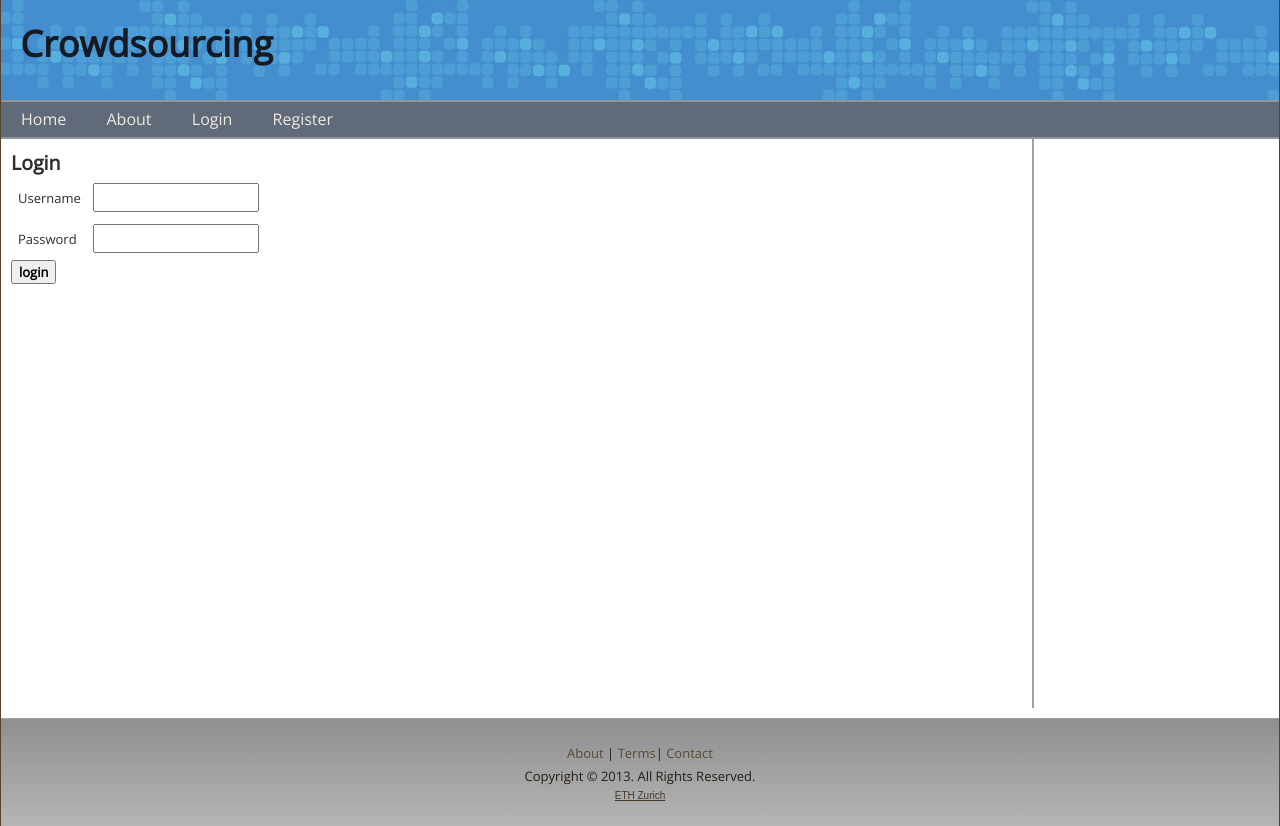
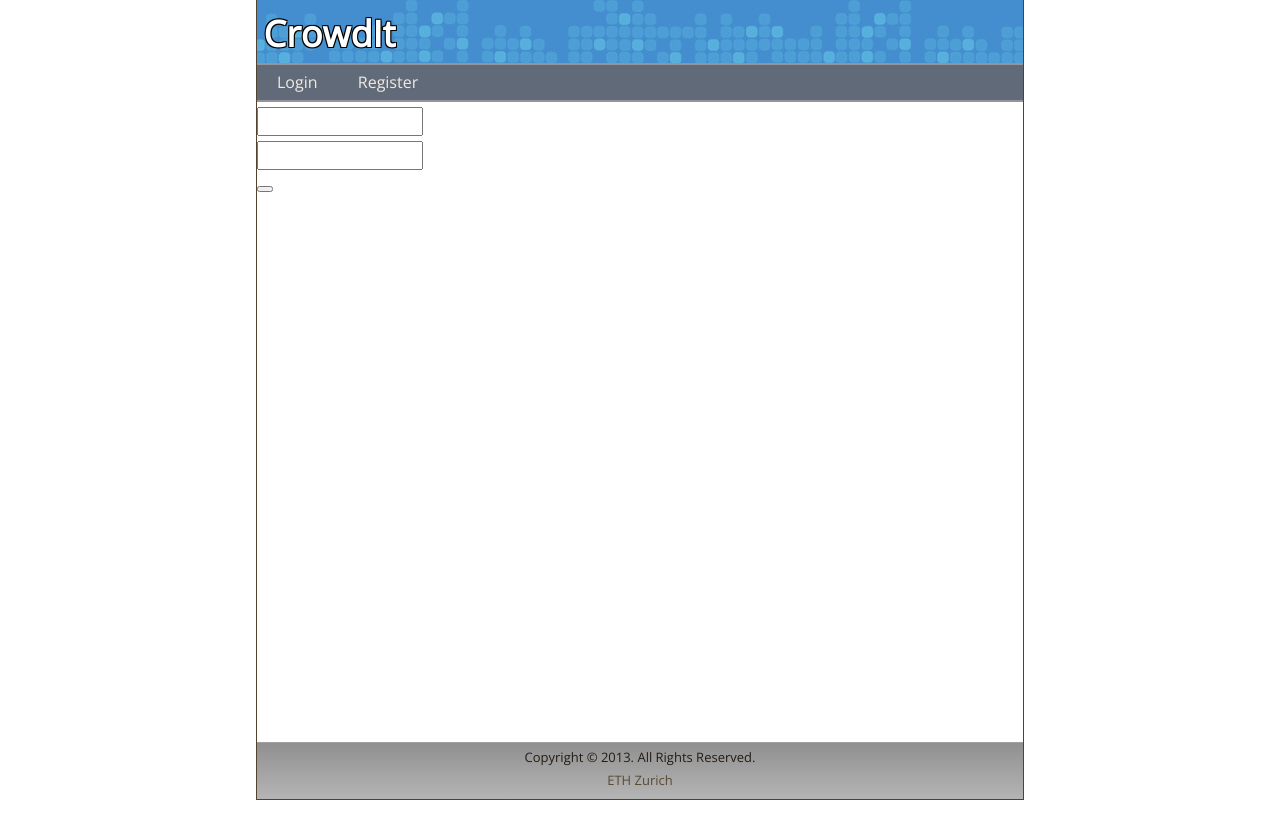
Before and after one commit to vcarbune/crowdsrc, a Django app: template crowdsrc/crowdsrc/templates/auth/login.html in a window 1280 px wide. After the commit the page ends 800 px from the top, so only its background shows below. Run offline with Django 3.2, Linux system fonts and the light colour scheme; the template is opened without the code that fills it, so the values that code supplies are empty, except form fields; tables that the repository leaves empty hold one stand-in row (values such as "Sample post"); form fields are guessed from the names that the template uses; some libraries are stand-ins or nearby versions.

Commit message:
first round of restyling

```diff
--- a/crowdsrc/crowdsrc/templates/auth/login.html
+++ b/crowdsrc/crowdsrc/templates/auth/login.html
@@ -3,30 +3,33 @@
 {% block title %}
   Login
 {% endblock %}
+
 {% block content %}
-
-<h2>Login</h2>
 
 {% if form.errors %}
 <p>Your username and password didn't match. Please try again.</p>
 {% endif %}
 
-<form method="post" action="/login/">
+<form method="post" action="/login/" class="form-1">
 	{% csrf_token %}
+
 	<input type="hidden" name="next" value="/" />
-	<table>
-		<tr>
-			<td>{{ form.username.label_tag }}</td>
-			<td>{{ form.username }}</td>
-		</tr>
-		<tr>
-			<td>{{ form.password.label_tag }}</td>
-			<td>{{ form.password }}</td>
-		</tr>
-	</table>
 
-	<input type="submit" value="login" /> <input type="hidden" name="next"
-		value="{{ next }}" />
+  <p class="field">
+    {{ form.username }}
+		<i class="icon-user icon-large"></i>
+	</p>
+
+  <p class="field">
+    {{ form.password }}
+		<i class="icon-lock icon-large"></i>
+	</p>
+
+  <p class="submit">
+    <button type="submit" value="login"><i class="icon-arrow-right icon-large"></i></button>
+	</p>
+
+	<input type="hidden" name="next" value="{{ next }}" />
 </form>
 
 {% endblock %}
--- a/crowdsrc/crowdsrc/templates/base.html
+++ b/crowdsrc/crowdsrc/templates/base.html
@@ -10,6 +10,8 @@
       <script src="https://html5shiv.googlecode.com/svn/trunk/html5.js"></script>
     <![endif]-->
 
+<link rel="stylesheet" href="{{ STATIC_URL }}css/login.css">
+<link rel="stylesheet" href="{{ STATIC_URL }}css/font-awesome.css">
 <link rel="stylesheet" href="{{ STATIC_URL }}css/own.css">
 <link rel="stylesheet" href="{{ STATIC_URL }}css/style.css"
 	media="screen">
@@ -54,6 +56,7 @@
 	padding-right: 15px;
 	padding-left: 15px;
 }
+
 </style>
 </head>
 
@@ -61,15 +64,12 @@
 	<div id="art-main">
 		<div class="art-sheet clearfix">
 			<header class="art-header">
-				<div class="art-shapes"></div>
 				<h1 class="art-headline" data-left="1.9%">
-					<a href="#">Crowdsourcing</a>
+					<a href="/">CrowdIt</a>
 				</h1>
 			</header>
 			<nav class="art-nav">
 				<ul class="art-hmenu">
-					<li><a href="/">Home</a></li>
-
 					{% block menu %}{% endblock %}
 				</ul>
 				<div id="welcome_message" class="art-hmenu">
@@ -81,25 +81,22 @@
 					<div class="art-content-layout-row">
 						<div class="art-layout-cell art-content">
 							<div class="flash-message">{{ message }}</div>
+
 							{% block content %}{% endblock %}
 						</div>
+
+            <!-- Ignoring this for now. Maybe re-use later.
 						<div class="art-layout-cell art-sidebar1">
 							{% block sidebar%}
-
 							{% endblock %}
 						</div>
+            -->
 					</div>
 				</div>
 			</div>
 			<footer class="art-footer">
-				<p>
-					<a href="#">About</a>&nbsp;| <a href="#">Terms</a>| <a href="#">Contact</a>
-				</p>
 				<p>Copyright © 2013. All Rights Reserved.</p>
-				<p class="art-page-footer">
-					<span id="art-footnote-links"><a href="http://www.ethz.ch/"
-						target="_blank">ETH Zurich</a></span>
-				</p>
+				<a href="http://www.ethz.ch/" target="_blank">ETH Zurich</a>
 			</footer>
 		</div>
 	</div>
--- a/crowdsrc/crowdsrc/templates/base_visitor.html
+++ b/crowdsrc/crowdsrc/templates/base_visitor.html
@@ -1,7 +1,6 @@
 {% extends "base.html" %}
 
 {% block menu %}
-	<li><a href="#">About</a>
 	<li><a href="/login/">Login</a></li>
 	<li><a href="/register/">Register</a>
 
--- a/crowdsrc/static/css/style.css
+++ b/crowdsrc/static/css/style.css
@@ -16,7 +16,7 @@
    font-weight: normal;
    font-style: normal;
    position: relative;
-   width: 100%;
+   width: 60%;
    min-height: 100%;
    left: 0;
    top: 0;
@@ -281,9 +281,8 @@ ol
    list-style-position: inside;
 }
 
-html, body
-{
-   height: 100%;
+html, body{
+  height: 99.6%;
 }
 
 body
@@ -307,13 +306,6 @@ body
    display: block;
    content: " ";
 }
-
-form
-{
-   padding: 0 !important;
-   margin: 0 !important;
-}
-
 table.position
 {
    position: relative;
@@ -385,8 +377,8 @@ li p, .art-postcontent li p, .art-blockcontent li p
   display: inline-block;
   position: absolute;
   min-width: 50px;
-  top: 22px;
-  left: 1.9%;
+  top: 12px;
+  left: 1.5%;
   line-height: 100%;
   margin-left: -5px !important;
   -webkit-transform: rotate(0deg);
@@ -409,10 +401,17 @@ font-weight: bold;
 font-style: normal;
 text-decoration: none;
 text-align: left;
-  padding: 0;
-  margin: 0;
-  color: #161A22 !important;
-  white-space: nowrap;
+padding: 0;
+margin: 0;
+
+color: white;
+text-shadow:
+  -1px -1px 0 #000,
+   1px -1px 0 #000,
+  -1px 1px 0 #000,
+   1px 1px 0 #000;
+
+white-space: nowrap;
 }
 
 
@@ -428,7 +427,6 @@ text-align: left;
    box-shadow:0 0 5px 3px rgba(0, 0, 0, 0.3);
    border:1px solid #53432E;
    border-top:none;
-   border-bottom:none;
    margin:0 auto;
    position:relative;
    cursor:auto;
@@ -441,7 +439,7 @@ text-align: left;
 .art-header
 {
    margin:0 auto;
-   height: 100px;
+   height: 63px;
    background-image: url("../img/header.jpg");
    background-position: center top;
    background-repeat: no-repeat;
@@ -858,7 +856,6 @@ ul.art-hmenu ul
 {
    display: table-cell;
    vertical-align: top;
-   padding: 10px;
 }
 
 /* need only for content layout in post content */
@@ -914,6 +911,7 @@ button.art-button
    float: left;
 }
 
+/*
 input, select, textarea, a.art-search-button span
 {
    vertical-align: middle;
@@ -922,7 +920,7 @@ input, select, textarea, a.art-search-button span
    font-weight: bold;
    font-style: normal;
 }
-
+*/
 .art-block select
 {
    width:96%;
@@ -977,13 +975,11 @@ input.art-button
 
 input[type="text"], input[type="password"], input[type="email"], input[type="url"], textarea
 {
-   /*background: #E0E0E0;
-   border-width: 0; */
-   margin:0 auto;
-}
+   margin:0 auto;
+}
+
 input[type="text"], input[type="password"], input[type="email"], input[type="url"], textarea
 {
-   /*width: 100%; */
    padding: 4px 4px;
    color: #383838 !important;
    font-size: 12px;
@@ -992,6 +988,7 @@ input[type="text"], input[type="password"], input[type="email"], input[type="url
    font-style: normal;
    text-shadow: none;
 }
+
 input.art-error, textarea.art-error
 {
    background: #E0E0E0;
@@ -2054,7 +2051,7 @@ blockquote p,
    background: linear-gradient(top, #8F8F8F 0, #B5B5B5 100%) no-repeat;
    -svg-background: linear-gradient(top, #8F8F8F 0, #B5B5B5 100%) no-repeat;
    border-top:1px solid #A0A0A0;
-   padding:20px;
+   padding-bottom:10px;
    margin:10px auto 0;
    position: relative;
    color: #241D14;
@@ -2230,31 +2227,6 @@ blockquote p,
    padding-left: 10px;
 }
 
-.art-page-footer,
-.art-page-footer a,
-.art-page-footer a:link,
-.art-page-footer a:visited,
-.art-page-footer a:hover
-{
-   font-family: Arial;
-   font-size: 10px;
-   letter-spacing: normal;
-   word-spacing: normal;
-   font-style: normal;
-   font-weight: normal;
-   text-decoration: underline;
-   color: #483A28;
-}
-
-.art-page-footer
-{
-   position: relative;
-   z-index: auto !important;
-   padding: 1em;
-   text-align: center !important;
-   text-decoration: none;
-   color: #383838;
-}
 
 .art-lightbox-wrapper
 {
```
